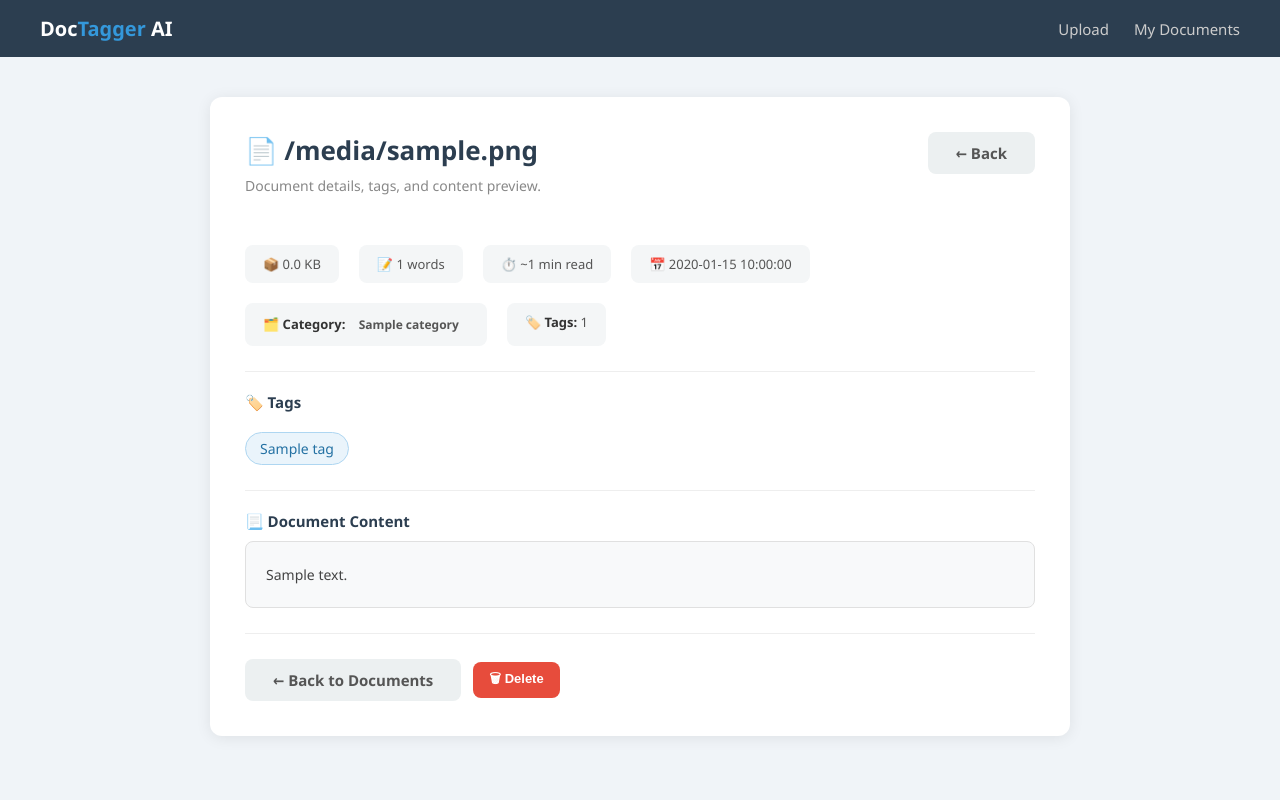
After one commit to usmanscorpbit/Document-tagging, a Flask app: template templates/view.html in a window 1280 px wide. The commit adds this page. Run offline with Flask 3, Linux system fonts and the light colour scheme; the template is opened without the code that fills it: most values are stand-ins (such as "Sample title", 1, 10 or a date in 2020).

Commit message:
Add document view page with content, clickable tags and filenames

```diff
--- a/app.py
+++ b/app.py
@@ -92,6 +92,18 @@ def documents():
                 query in d.get('category', '').lower()]
     return render_template('documents.html', docs=docs, query=query)
 
+@app.route('/view/<int:doc_id>')
+def view(doc_id):
+    doc = get_document(doc_id)
+    if not doc:
+        flash('Document not found.')
+        return redirect(url_for('documents'))
+    text = ''
+    if os.path.exists(doc['filepath']):
+        ext = doc['filename'].rsplit('.', 1)[-1].lower()
+        text = read_text_from_file(doc['filepath'], ext)
+    return render_template('view.html', doc=doc, text=text)
+
 @app.route('/delete/<int:doc_id>', methods=['POST'])
 def delete(doc_id):
     delete_document(doc_id)
--- a/static/style.css
+++ b/static/style.css
@@ -447,3 +447,61 @@ tbody td {
     outline: none;
     border-color: #3498db;
 }
+
+/* Clickable filename link in documents table */
+.doc-link {
+    color: #2c3e50;
+    text-decoration: none;
+    font-weight: 600;
+}
+
+.doc-link:hover {
+    color: #3498db;
+    text-decoration: underline;
+}
+
+/* View page header */
+.view-header {
+    display: flex;
+    justify-content: space-between;
+    align-items: flex-start;
+    margin-bottom: 20px;
+    flex-wrap: wrap;
+    gap: 15px;
+}
+
+/* Document content box */
+.doc-content {
+    background: #f8f9fa;
+    border: 1px solid #e0e0e0;
+    border-radius: 8px;
+    padding: 20px;
+    font-size: 14px;
+    line-height: 1.8;
+    color: #444;
+    white-space: pre-wrap;
+    max-height: 500px;
+    overflow-y: auto;
+}
+
+/* No content warning */
+.no-content {
+    background: #fef9e7;
+    border: 1px solid #f9e79f;
+    border-radius: 8px;
+    padding: 15px 20px;
+    color: #7d6608;
+    font-size: 14px;
+}
+
+/* Make tags clickable on view page */
+.tag {
+    text-decoration: none;
+    cursor: pointer;
+    transition: background 0.2s;
+}
+
+.tag:hover {
+    background: #aed6f1;
+    color: #1a5276;
+}
--- a/templates/documents.html
+++ b/templates/documents.html
@@ -64,7 +64,7 @@
                 {% for doc in docs %}
                 <tr>
                     <td style="color:#aaa;">{{ doc.id }}</td>
-                    <td class="filename">📄 {{ doc.filename }}</td>
+                    <td class="filename"><a href="/view/{{ doc.id }}" class="doc-link">📄 {{ doc.filename }}</a></td>
                     <td>
                         <span class="category-badge cat-{{ doc.category | lower }}">
                             {{ doc.category or 'General' }}
--- /dev/null
+++ b/templates/view.html
@@ -0,0 +1,86 @@
+<!DOCTYPE html>
+<html lang="en">
+<head>
+    <meta charset="UTF-8">
+    <meta name="viewport" content="width=device-width, initial-scale=1.0">
+    <title>{{ doc.filename }} - DocTagger AI</title>
+    <link rel="stylesheet" href="{{ url_for('static', filename='style.css') }}">
+</head>
+<body>
+
+<nav>
+    <a href="/" class="logo">Doc<span>Tagger</span> AI</a>
+    <ul>
+        <li><a href="/">Upload</a></li>
+        <li><a href="/documents">My Documents</a></li>
+    </ul>
+</nav>
+
+<div class="container">
+
+    <div class="card">
+
+        <!-- Header -->
+        <div class="view-header">
+            <div>
+                <h1>📄 {{ doc.filename }}</h1>
+                <p class="subtitle">Document details, tags, and content preview.</p>
+            </div>
+            <a href="/documents" class="btn btn-secondary">← Back</a>
+        </div>
+
+        <!-- Metadata -->
+        <div class="doc-info">
+            <div class="info-item"><strong>📦</strong> {{ (doc.file_size / 1024) | round(1) }} KB</div>
+            <div class="info-item"><strong>📝</strong> {{ doc.word_count }} words</div>
+            <div class="info-item"><strong>⏱️</strong> ~{{ ((doc.word_count / 200) | round(0) | int) or 1 }} min read</div>
+            <div class="info-item"><strong>📅</strong> {{ doc.upload_date }}</div>
+            <div class="info-item">
+                <strong>🗂️ Category:</strong>
+                <span class="category-badge cat-{{ doc.category | lower }}">{{ doc.category }}</span>
+            </div>
+            <div class="info-item"><strong>🏷️ Tags:</strong> {{ doc.tags | length }}</div>
+        </div>
+
+        <hr style="border:none; border-top:1px solid #eee; margin: 20px 0;">
+
+        <!-- Tags -->
+        <h3 class="section-title">🏷️ Tags</h3>
+        <div class="tags-container" style="margin-bottom: 25px;">
+            {% for tag in doc.tags %}
+                <a href="/documents?q={{ tag }}" class="tag" title="Search documents with this tag">{{ tag }}</a>
+            {% endfor %}
+            {% if not doc.tags %}
+                <p style="color:#aaa; font-style:italic; font-size:13px;">No tags.</p>
+            {% endif %}
+        </div>
+
+        <hr style="border:none; border-top:1px solid #eee; margin: 20px 0;">
+
+        <!-- Document Content -->
+        <h3 class="section-title">📃 Document Content</h3>
+
+        {% if text %}
+            <div class="doc-content">{{ text }}</div>
+        {% else %}
+            <div class="no-content">
+                <p>⚠️ File not found on server. The document may have been moved or deleted from the uploads folder.</p>
+            </div>
+        {% endif %}
+
+        <hr style="border:none; border-top:1px solid #eee; margin: 25px 0;">
+
+        <!-- Actions -->
+        <div class="form-actions">
+            <a href="/documents" class="btn btn-secondary">← Back to Documents</a>
+            <form action="/delete/{{ doc.id }}" method="POST"
+                onsubmit="return confirm('Delete this document?')" style="display:inline;">
+                <button type="submit" class="btn btn-danger">🗑 Delete</button>
+            </form>
+        </div>
+
+    </div>
+</div>
+
+</body>
+</html>
```
